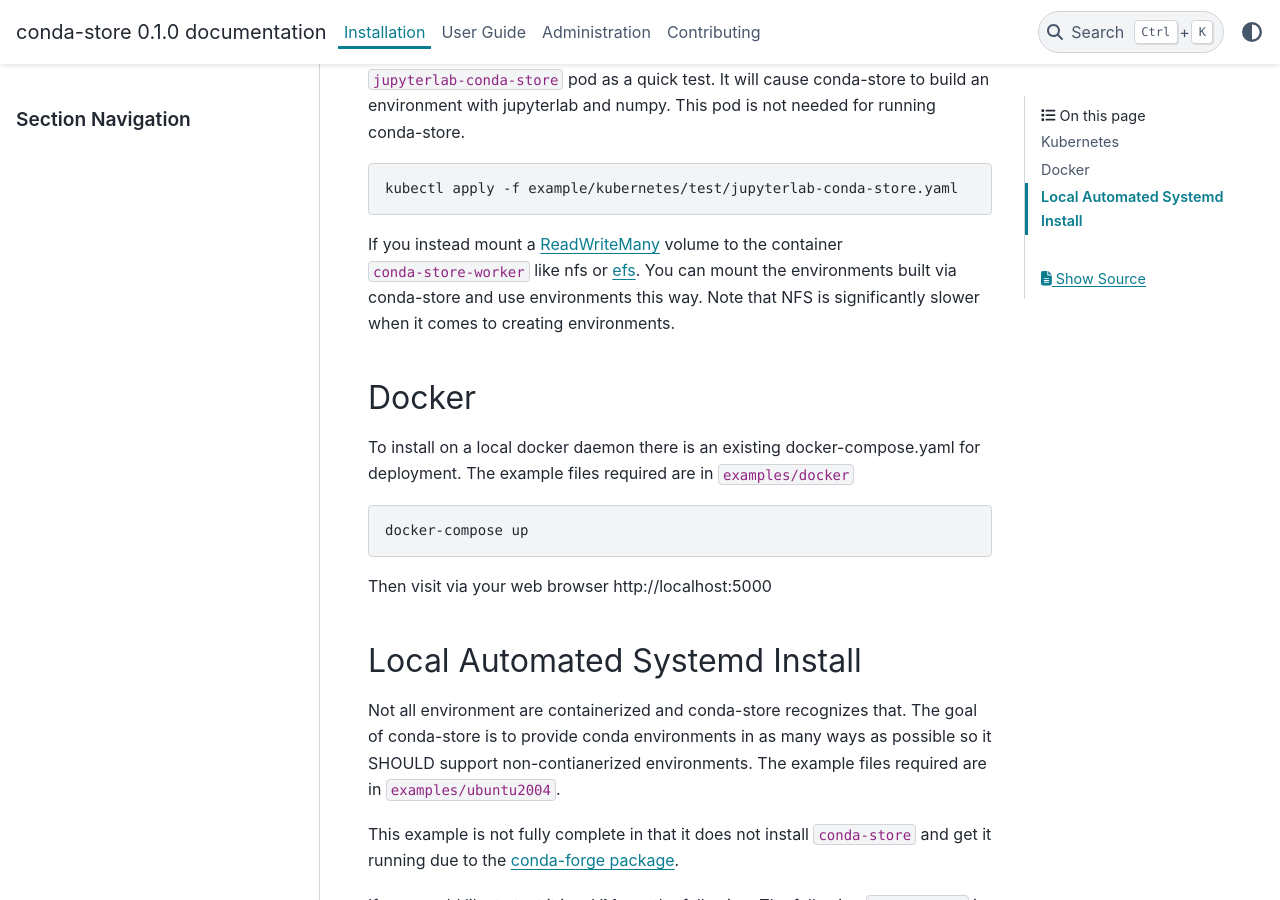
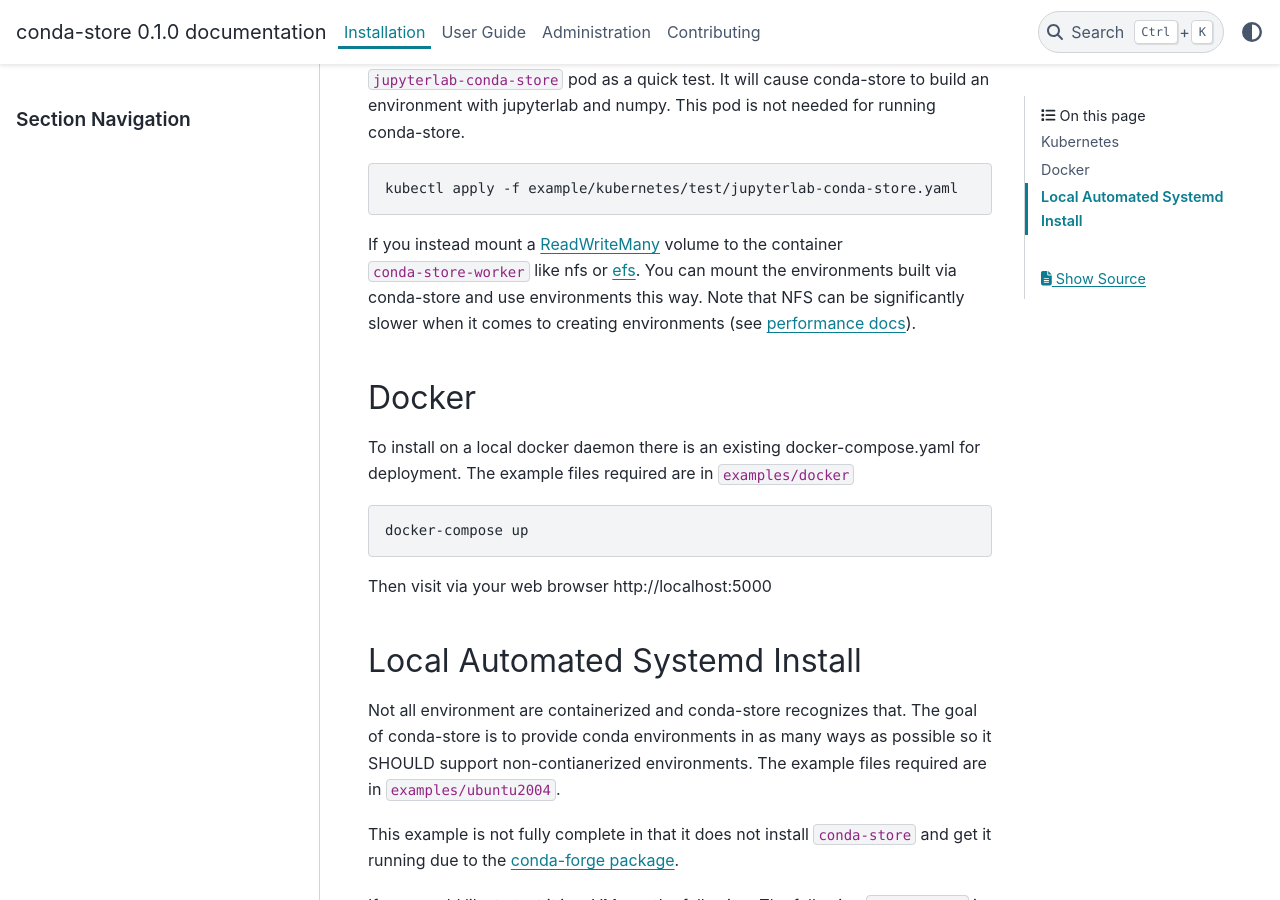
Before and after one commit to conda-incubator/conda-store, a Sphinx documentation site: the page built from docs/installation.md, in a window 1280 px wide and 900 px high, scrolled down 1504 px. Built offline with Sphinx 7.4.7 and the PyData theme 0.15.4, drawn with Linux system fonts in a browser that asks for light colours.

Commit message:
Adding better description about kubernetes nfs performance

```diff
--- a/docs/installation.md
+++ b/docs/installation.md
@@ -60,8 +60,8 @@
 [ReadWriteMany](https://kubernetes.io/docs/concepts/storage/persistent-volumes/)
 volume to the container `conda-store-worker` like nfs or
 [efs](https://aws.amazon.com/efs/). You can mount the environments
-built via conda-store and use environments this way. Note that NFS is
-significantly slower when it comes to creating environments.
+built via conda-store and use environments this way. Note that NFS can
+be significantly slower when it comes to creating environments (see [performance docs](./administration.md#Performance)).
 
 ## Docker
 
```
